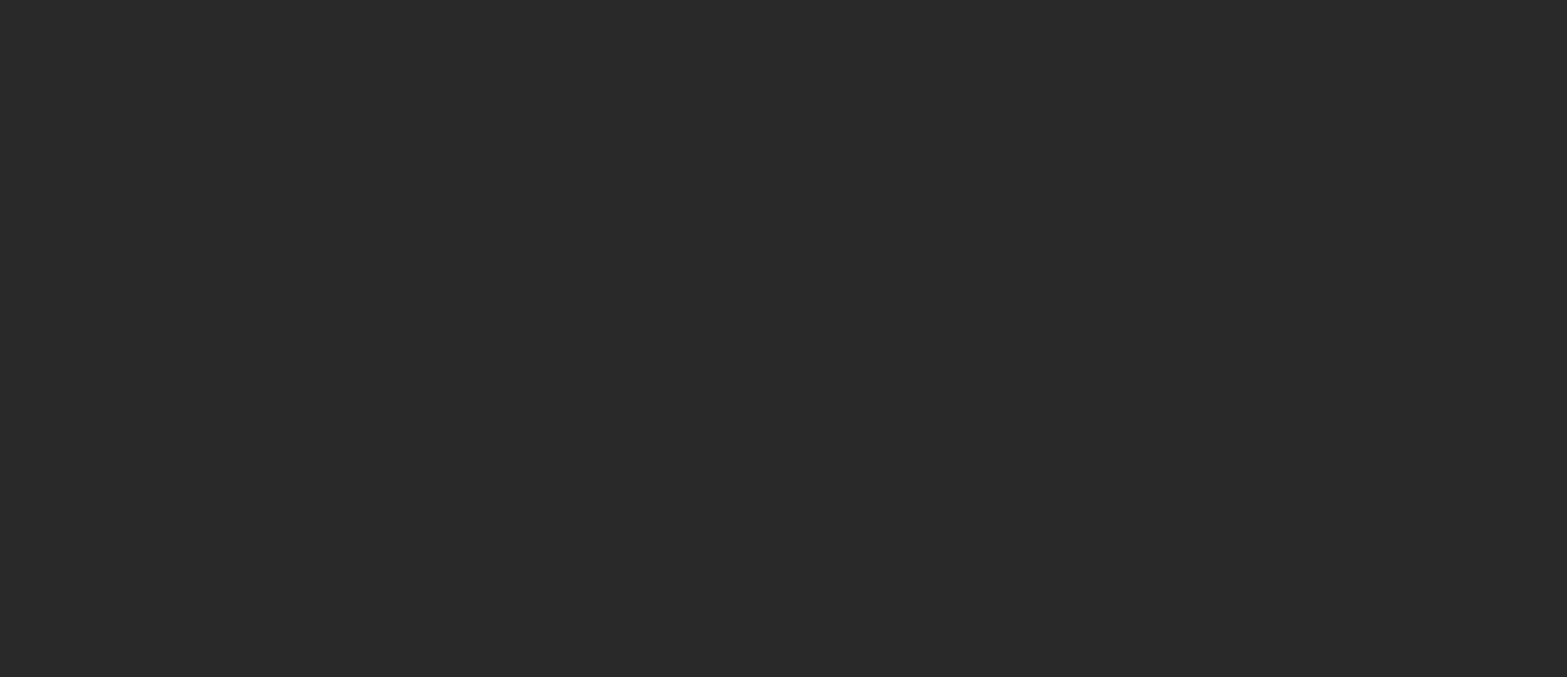
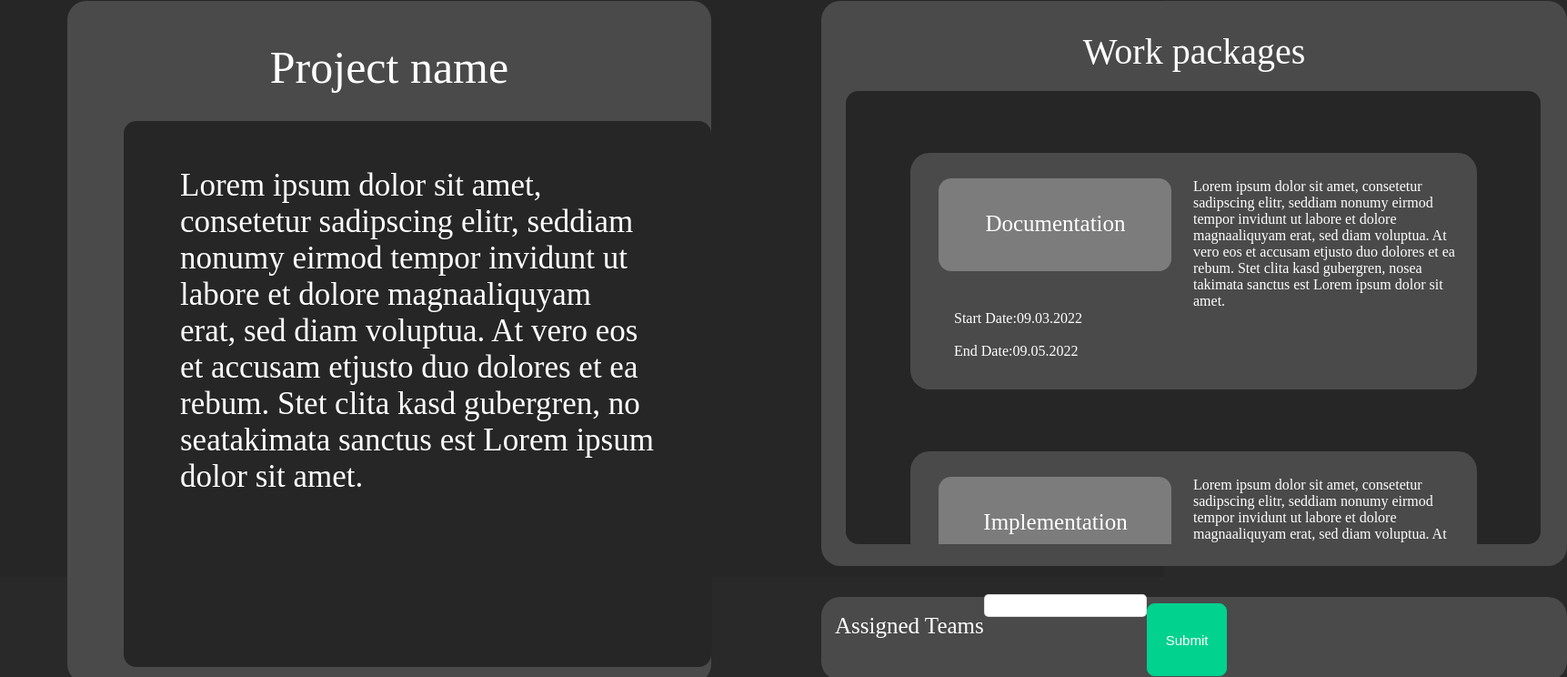
Before and after one commit to thearthurroth/DHBW-PMM-TOOL-FrontEnd, a React (Create React App) app: page /dashboard/project/erstellen/1 in a window 1280 px wide. Before the commit this address had no page. Shown: the part 216-960 px from the top of the page at 91% size, 1723 px wide, since content can reach past the window. Before the commit the page ends 800 px from the top, so only its background shows below. Built offline with nearby package versions, Linux system fonts and the light colour scheme.

Commit message:
Create Project

```diff
--- a/src/App.js
+++ b/src/App.js
@@ -14,6 +14,8 @@ import AllUsers from './component/AllUsers';
 import "./scss/style.scss";
 import Dashboard from './component/Dashboard'
 import NavBar from './component/Assets/NavBar';
+import CreateProject from './component/CreateProject';
+import EditProject from './component/EditProject';
 
 
 
@@ -28,6 +30,7 @@ function App() {
       <Route element={<PrivateRoute isLogged={isLogged}/>}>
         <Route path='/dashboard/overview/:userId' element={<Dashboard/>}/>
         <Route path='/dashboard/projects/:userId' element={<AllProjects/>}/>
+        <Route path='/dashboard/project/erstellen/:userId' element={<CreateProject/>}/>
         <Route path='/dashboard/teams/:userId' element={<AllTeams/>}/>
         <Route path='/dashboard/mitarbeiter/:userId' element={<AllEmployees/>}/>
         <Route path='/dashboard/mitarbeiter/erstellen/:userId' element={<CreateEmployee/>}/>
--- /dev/null
+++ b/src/component/CreateProject.js
@@ -0,0 +1,343 @@
+import {React, useState} from "react";
+import styled from "styled-components";
+
+function CreateProject(props) {
+  // Variablen, die für die Inhalte der Seite verantwortlich sind
+  // Bei Verknüpftem Backend werden die Inhalte durch API Aufrufe gegeben
+  const ProjectDescription = "Lorem ipsum dolor sit amet, consetetur sadipscing elitr, seddiam nonumy eirmod tempor invidunt ut labore et dolore magnaaliquyam erat, sed diam voluptua. At vero eos et accusam etjusto duo dolores et ea rebum. Stet clita kasd gubergren, no seatakimata sanctus est Lorem ipsum dolor sit amet.";
+
+  const Workpackage1name = "Documentation";
+  const Workpackage1start = "09.03.2022";
+  const Workpackage1end = "09.05.2022";
+  const Workpackage1description = "Lorem ipsum dolor sit amet, consetetur sadipscing elitr, seddiam nonumy eirmod tempor invidunt ut labore et dolore magnaaliquyam erat, sed diam voluptua. At vero eos et accusam etjusto duo dolores et ea rebum. Stet clita kasd gubergren, nosea takimata sanctus est Lorem ipsum dolor sit amet.";
+
+  const Workpackage2name = "Implementation";
+  const Workpackage2start = "15.04.2022";
+  const Workpackage2end = "03.07.2022";
+  const Workpackage2description = "Lorem ipsum dolor sit amet, consetetur sadipscing elitr, seddiam nonumy eirmod tempor invidunt ut labore et dolore magnaaliquyam erat, sed diam voluptua. At vero eos et accusam etjusto duo dolores et ea rebum. Stet clita kasd guberg.";
+
+  // Variablen um die eingegebenen Werte in UseStates zu speichern
+  const [AssignedTeams, setAssignedTeams] = useState("");
+
+  // Funktion zum Weiterverarbeiten der Daten, wenn "Submit" gedrückt wird
+  const handleSubmit = (event) => {
+    event.preventDefault();
+    alert(`The values entered are: ${AssignedTeams} `);
+  }
+
+  return (
+    // JSX Code zum Erstellen der Seite
+    <Container>
+      <Background>
+
+        {/* Beschreibung und Titel des jeweiligen Projektes */}
+        <ContainerOfProject>
+          <ProjectName>Project name</ProjectName>
+          <DarkGreyAreaOfProject>
+            <ScrollAreaOfProject>
+              <AboutofProject>
+                {ProjectDescription}
+              </AboutofProject>
+            </ScrollAreaOfProject>
+          </DarkGreyAreaOfProject>
+        </ContainerOfProject>
+
+        {/* Arbeitspakete in der Scrollarea */}
+        <ContainerOfWorkPackageS>
+          <BoxOfWorkPackageS>
+            <WorkPackages>Work packages</WorkPackages>
+            <ScrollAreaOfWorkPack>
+
+              <ContainerOfWorkPackage>
+                <PackageColumnRow>
+                  <PackageColumn>
+                    <TitleOfWorkPackage>
+                      <WorkPackage>{Workpackage1name}</WorkPackage>
+                    </TitleOfWorkPackage>
+                    <DateofWorkPack>
+                      Start Date:
+                      {Workpackage1start}
+                      <br/>
+                      <br/>
+                      End Date:
+                      {Workpackage1end}
+                    </DateofWorkPack>
+                  </PackageColumn>
+                  <AboutOfWorkPack>
+                  {Workpackage1description}
+                  </AboutOfWorkPack>
+                </PackageColumnRow>
+              </ContainerOfWorkPackage>
+
+              <ContainerOfWorkPackage>
+                <PackageColumnRow>
+                  <PackageColumn>
+                    <TitleOfWorkPackage>
+                      <WorkPackage>{Workpackage2name}</WorkPackage>
+                    </TitleOfWorkPackage>
+                    <DateofWorkPack>
+                      Start Date:
+                      {Workpackage2start}
+                      <br/>
+                      <br/>
+                      End Date:
+                      {Workpackage2end}
+                    </DateofWorkPack>
+                  </PackageColumn>
+                  <AboutOfWorkPack>
+                  {Workpackage2description}
+                  </AboutOfWorkPack>
+                </PackageColumnRow>
+              </ContainerOfWorkPackage>
+
+            </ScrollAreaOfWorkPack>
+          </BoxOfWorkPackageS>
+
+          {/* Textbox, die die Teams, die zugeorfnet sind, festlegt */}
+          <ContainerofAssignedTeam>
+            <AssignedTeamRow>
+              <AssignedTeam>Assigned Teams</AssignedTeam>
+
+              <form onSubmit={handleSubmit}>
+                <Row>
+                <input type="text" value={AssignedTeams} placeholder="" onChange={(e) => setAssignedTeams(e.target.value)}/>
+                <input type="submit" />
+                </Row>
+              </form>
+
+            </AssignedTeamRow>
+          </ContainerofAssignedTeam>
+
+        </ContainerOfWorkPackageS>
+      </Background>
+
+    </Container>
+  );
+}
+
+//Styles der jeweiligen Komponenten
+const Container = styled.div`
+  display: flex;
+  background-color: rgba(38,38,38,1);
+  flex-direction: column;
+  height: 100vh;
+  width: 100vw;
+`;
+
+const ContainerOfProject = styled.div`
+  width: 765px;
+  height: 750px;
+  background-color: rgba(74,74,74,1);
+  border-radius: 21px;
+  flex-direction: column;
+  display: flex;
+`;
+
+const ProjectName = styled.span`
+  font-family: Ubuntu;
+  font-style: normal;
+  font-weight: 400;
+  color: rgba(255,255,255,1);
+  font-size: 50px;
+  text-align: center;
+  margin-top: 44px;
+  margin-left: 0px;
+`;
+
+const DarkGreyAreaOfProject = styled.div`
+  width: 646px;
+  height: 600px;
+  background-color: rgba(38,38,38,1);
+  border-radius: 14px;
+  flex-direction: column;
+  display: flex;
+  margin-top: 30px;
+  margin-left: 62px;
+`;
+
+const ScrollAreaOfProject = styled.div`
+  overflow-y: scroll;
+  width: 600px;
+  height: 600px;
+  background-color: rgba(38,38,38,1);
+  flex-direction: column;
+  display: flex;
+  margin-top: 7px;
+  margin-left: 27px;
+`;
+
+const AboutofProject = styled.span`
+  font-family: Ubuntu;
+  font-style: normal;
+  font-weight: 400;
+  color: rgba(255,255,255,1);
+  height: 1745px;
+  width: 521px;
+  font-size: 35px;
+  margin-top: 44px;
+  margin-left: 35px;
+  flex: 0 0 auto;
+  display: flex;
+  flex-direction: column;
+`;
+
+const BoxOfWorkPackageS = styled.div`
+  width: 820px;
+  height: 621px;
+  background-color: rgba(74,74,74,1);
+  border-radius: 21px;
+  flex-direction: column;
+  display: flex;
+`;
+
+const WorkPackages = styled.span`
+  font-family: Ubuntu;
+  font-style: normal;
+  font-weight: 400;
+  color: rgba(255,255,255,1);
+  font-size: 40px;
+  text-align: center;
+  margin-top: 32px;
+  margin-left: 0px;
+`;
+
+const ScrollAreaOfWorkPack = styled.div`
+  overflow-y: scroll;
+  width: 764px;
+  height: 498px;
+  background-color: rgba(38,38,38,1);
+  border-radius: 14px;
+  flex-direction: column;
+  display: flex;
+  margin-top: 20px;
+  margin-left: 27px;
+`;
+
+const ContainerOfWorkPackage = styled.div`
+  width: 623px;
+  height: 260px;
+  background-color: rgba(74,74,74,1);
+  border-radius: 21px;
+  flex-direction: column;
+  display: flex;
+  margin-top: 68px;
+  margin-left: 71px;
+  flex: 0 0 auto;
+`;
+
+const TitleOfWorkPackage = styled.div`
+  width: 256px;
+  height: 102px;
+  background-color: rgba(124,124,124,1);
+  border-radius: 14px;
+  flex-direction: column;
+  display: flex;
+`;
+
+const WorkPackage = styled.span`
+  font-family: Ubuntu;
+  font-style: normal;
+  font-weight: 400;
+  color: rgba(255,255,255,1);
+  height: 66px;
+  width: 223px;
+  font-size: 25px;
+  text-align: center;
+  margin-top: 36px;
+  margin-left: 17px;
+`;
+
+const DateofWorkPack = styled.span`
+  font-family: Ubuntu;
+  font-style: normal;
+  font-weight: 400;
+  color: rgba(255,255,255,1);
+  height: 57px;
+  width: 223px;
+  margin-top: 43px;
+  margin-left: 17px;
+`;
+
+const PackageColumn = styled.div`
+  width: 256px;
+  flex-direction: column;
+  display: flex;
+  margin-bottom: 14px;
+`;
+
+const AboutOfWorkPack = styled.span`
+  font-family: Ubuntu;
+  font-style: normal;
+  font-weight: 400;
+  color: rgba(255,255,255,1);
+  height: 216px;
+  width: 291px;
+  margin-left: 24px;
+`;
+
+const PackageColumnRow = styled.div`
+  height: 216px;
+  flex-direction: row;
+  display: flex;
+  margin-top: 28px;
+  margin-left: 31px;
+  margin-right: 21px;
+`;
+
+const ContainerofAssignedTeam = styled.div`
+  width: 820px;
+  height: 92px;
+  background-color: rgba(74,74,74,1);
+  border-radius: 21px;
+  flex-direction: row;
+  display: flex;
+  margin-top: 34px;
+`;
+
+const AssignedTeam = styled.span`
+  font-family: Ubuntu;
+  font-style: normal;
+  font-weight: 400;
+  color: rgba(255,255,255,1);
+  font-size: 25px;
+  text-align: center;
+  margin-left: -40px;
+  margin-top: 0px;
+`;
+
+const AssignedTeamRow = styled.div`
+  height: 54px;
+  flex-direction: row;
+  display: flex;
+  flex: 1 1 0%;
+  margin-right: 60px;
+  margin-left: 55px;
+  margin-top: 18px;
+`;
+
+const ContainerOfWorkPackageS = styled.div`
+  width: 820px;
+  flex-direction: column;
+  display: flex;
+  margin-left: 121px;
+`;
+
+const Background = styled.div`
+  height: 857px;
+  flex-direction: row;
+  display: flex;
+  margin-top: 167px;
+  margin-left: 74px;
+  margin-right: 140px;
+`;
+
+const Row = styled.div`
+  height: 90px;
+  flex-direction: row;
+  display: flex;
+  margin-top: -21px ;
+  margin-left: auto;
+  margin-right: auto;
+`;
+
+export default CreateProject;
--- a/src/component/ProjectsCard.jsx
+++ b/src/component/ProjectsCard.jsx
@@ -30,7 +30,7 @@ export default function ProjectsCard() {
         </div>
         <div className='dashboard-button'>
         <button className='dButton' onClick={() =>{
-            let link= '/dashboard/projects/erstellen/:userId';
+            let link= '/dashboard/project/erstellen/:userId';
             navigate(link)}}>Projekt erstellen</button>
         <button className='dButton' onClick={() =>{
             let link= '/dashboard/projects/:userId';
```
